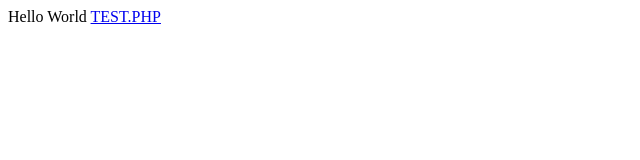
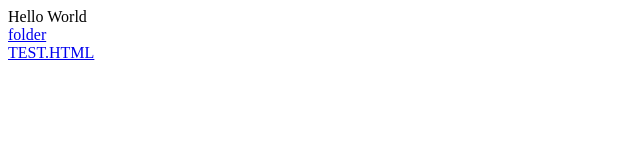
Before and after one commit to bambam2174/bambam2174.github.io, a plain HTML site: page index.html in a window 1280 px wide. Shown: the whole page, without its empty margins (0-640 px from the left). Drawn offline with Linux system fonts and the light colour scheme.

Commit message:
still testing

```diff
--- a/index.html
+++ b/index.html
@@ -1,2 +1,7 @@
 Hello World
-<a href="test.php">TEST.PHP</a>
+<style>
+a { display: block;}
+</style>
+<a href="folder/">folder</a>
+
+<a href="folder/test.html">TEST.HTML</a>
```
